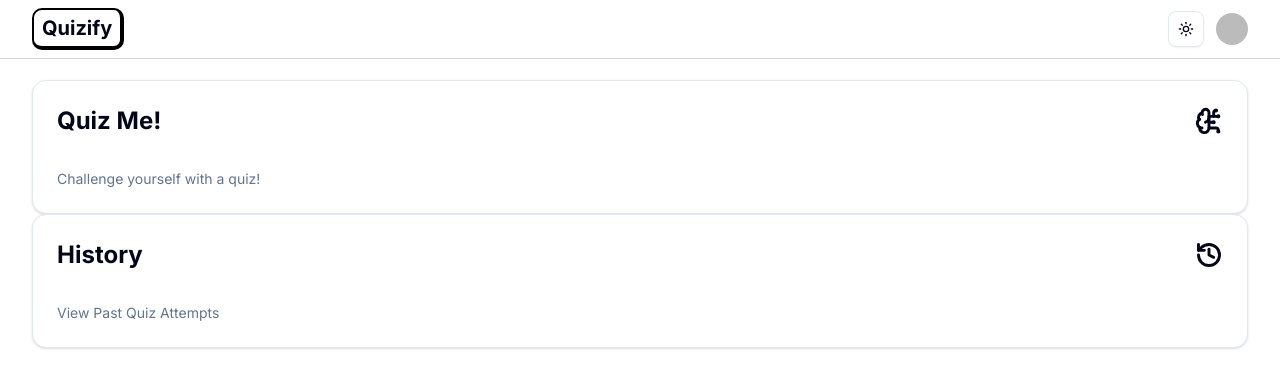
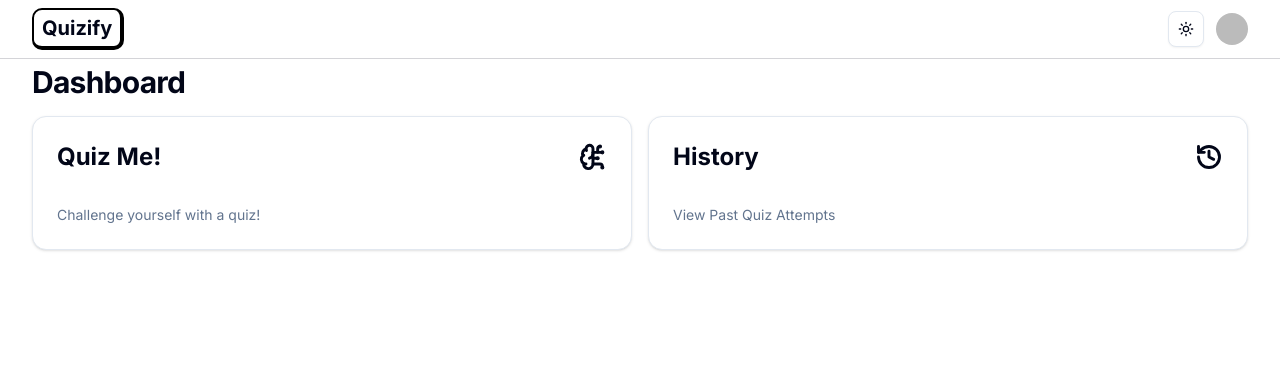
Before and after one commit to WilliamH141/quizify-AI, a Next.js app: page /dashboard in a window 1280 px wide. Shown: the top 388 px of the page. Built offline with nearby package versions, Linux system fonts and the light colour scheme; no server answers; sample sign-in values are in the browser's storage.

Commit message:
fix(dashboard): fix card layout structure

```diff
--- a/src/app/dashboard/page.tsx
+++ b/src/app/dashboard/page.tsx
@@ -18,11 +18,14 @@ const Dashboard = async (props: Props) => {
   return (
     <main className = "px-8 mx-auto max-w-7xl">
         <div className="flex items-center"></div>
-            <h2 className = "mr-2 text-3xl font-bold tracking-tight"></h2>
-        <div className="grid gap-4 mt-4 md:grid-cols-2"></div>
+            <h2 className = "mr-2 text-3xl font-bold tracking-tight">Dashboard</h2>
+        <div className="grid gap-4 mt-4 md:grid-cols-2">
             <QuizMeCard/>
             <HistoryCard/>
-        <div className="grid gap-4 mt-4 md:grid-cols-2 lg:grid-cols-7"></div>
+        </div>
+
+        <div className="grid gap-4 mt-4 md:grid-cols-2 lg:grid-cols-7">
+        </div>
 
     </main>
   )
```
